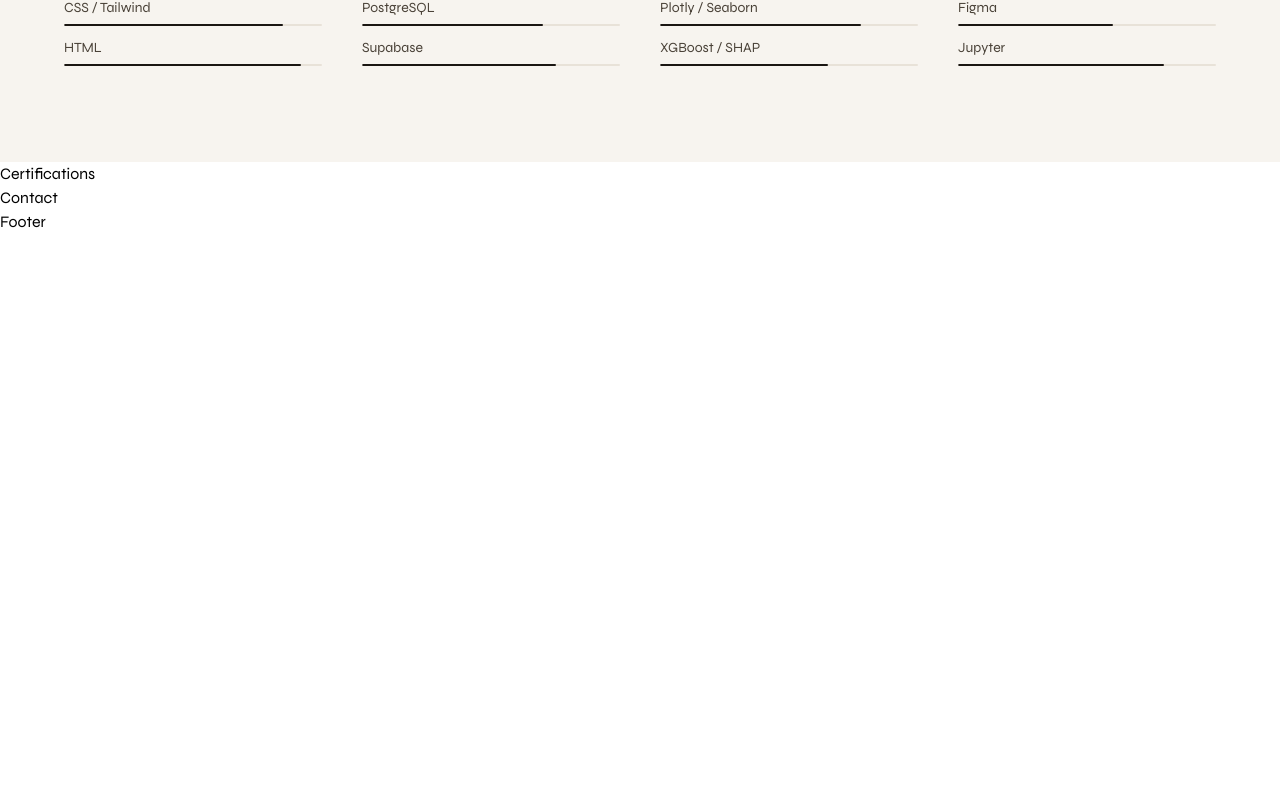
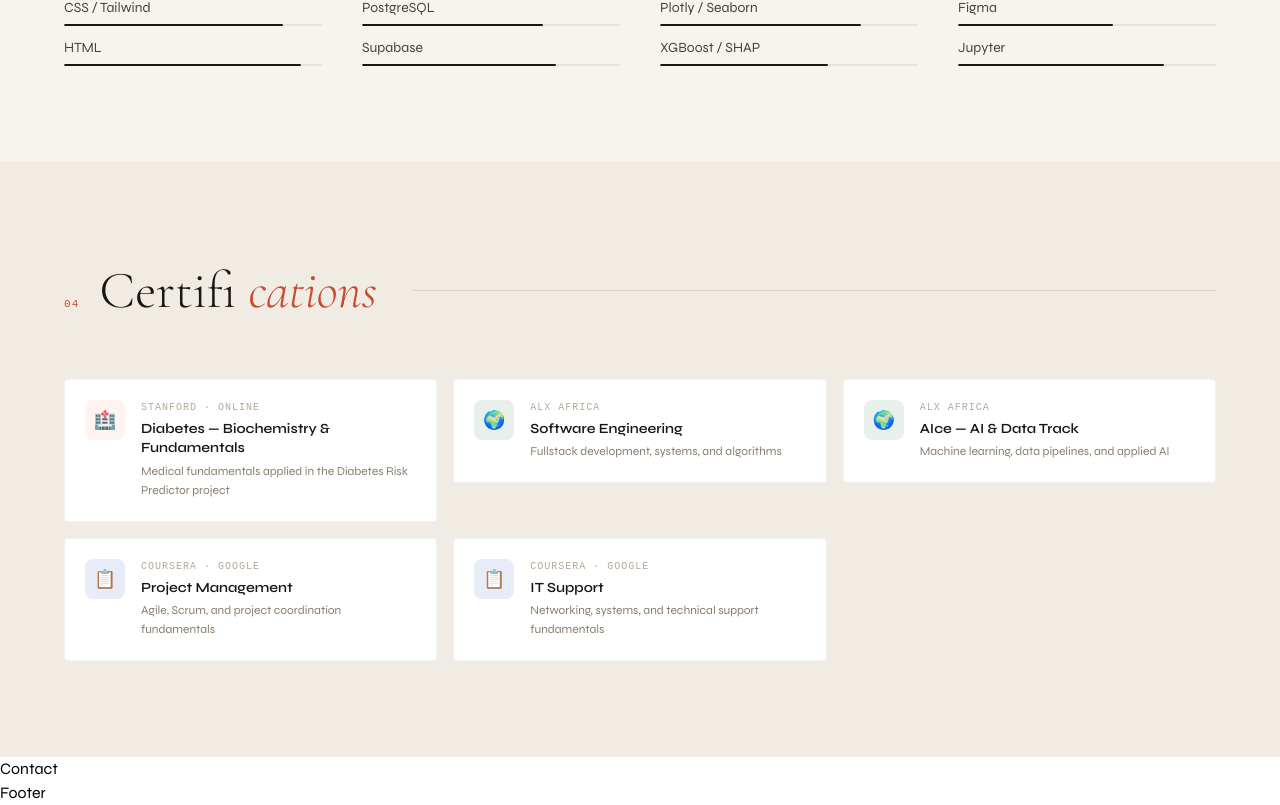
Before and after one commit to S-Osman4/Portfolio, a React (Vite) app: page / in a window 1280 px wide. Shown: the part 3862-4667 px from the top of the page. Before the commit the page ends 4096 px from the top, so only its background shows below. Built offline with nearby package versions, Linux system fonts and the light colour scheme.

Commit message:
feat(certifications): add certifications section with credential links

```diff
--- a/src/components/sections/Certifications.tsx
+++ b/src/components/sections/Certifications.tsx
@@ -1 +1,121 @@
-export default function Certifications() { return <section id="certifications"><p>Certifications</p></section> }
+/**
+ * Certifications.tsx
+ * Renders certification cards in a responsive grid.
+ * Reads from data/certifications.ts — no content hardcoded here.
+ * Each card links to the credential when a URL is provided.
+ */
+
+import { motion } from 'framer-motion'
+import SectionHeader from '../ui/SectionHeader'
+import { certifications } from '../../data/certifications'
+import type { Certification } from '../../types'
+
+/** Emoji icon and background colour per issuer */
+const ISSUER_STYLE: Record<string, { icon: string; bg: string }> = {
+    'Stanford · Online': { icon: '🏥', bg: 'bg-[#fef3ee]' },
+    'ALX Africa': { icon: '🌍', bg: 'bg-[#e8f0ec]' },
+    'Coursera · Google': { icon: '📋', bg: 'bg-[#e8ecf8]' },
+}
+
+/** Fallback style for any issuer not listed above */
+const FALLBACK_STYLE = { icon: '🎓', bg: 'bg-[#f0ece4]' }
+
+export default function Certifications() {
+    return (
+        <section
+            id="certifications"
+            className="py-24 px-6 md:px-12 bg-[#f0ece4]"
+        >
+            <div className="max-w-6xl mx-auto">
+
+                <SectionHeader num="04" title="Certifi" accent="cations" />
+
+                <div className="grid grid-cols-1 sm:grid-cols-2 lg:grid-cols-3 gap-4">
+                    {certifications.map((cert, index) => (
+                        <CertCard key={cert.id} cert={cert} index={index} />
+                    ))}
+                </div>
+
+            </div>
+        </section>
+    )
+}
+
+/** ─────────────────────────────────────────────
+ * CertCard
+ * Single certification card.
+ * Renders as an anchor when credentialUrl exists,
+ * otherwise a plain div — keeps semantics correct.
+ * ───────────────────────────────────────────── */
+interface CertCardProps {
+    cert: Certification
+    index: number
+}
+
+function CertCard({ cert, index }: CertCardProps) {
+    const { issuer, name, detail, credentialUrl } = cert
+    const style = ISSUER_STYLE[issuer] ?? FALLBACK_STYLE
+
+    /** Shared classes for both the link and div variants */
+    const cardClasses =
+        'flex gap-4 items-start bg-white border border-black/5 rounded-sm p-5 transition-all duration-200 hover:-translate-y-1 hover:shadow-lg hover:shadow-black/5 hover:border-black/10'
+
+    const content = (
+        <>
+            {/* Icon */}
+            <div
+                className={`w-10 h-10 rounded-lg flex items-center justify-center text-lg shrink-0 ${style.bg}`}
+                aria-hidden="true"
+            >
+                {style.icon}
+            </div>
+
+            {/* Text */}
+            <div className="flex flex-col gap-1 min-w-0">
+                <p className="font-mono text-[10px] tracking-widest uppercase text-[#b5a898]">
+                    {issuer}
+                </p>
+                <p className="text-sm font-semibold text-[#1a1612] leading-snug">
+                    {name}
+                </p>
+                <p className="text-xs text-[#8a7d6e] leading-relaxed">
+                    {detail}
+                </p>
+
+                {/* Credential link indicator */}
+                {credentialUrl && credentialUrl !== '#' && (
+                    <p className="font-mono text-[10px] tracking-wide text-[#c84b2f] mt-1">
+                        View credential →
+                    </p>
+                )}
+            </div>
+        </>
+    )
+
+    return (
+        <motion.div
+            initial={{ opacity: 0, y: 20 }}
+            whileInView={{ opacity: 1, y: 0 }}
+            viewport={{ once: true, margin: '-40px' }}
+            transition={{ duration: 0.5, delay: index * 0.07, ease: 'easeOut' }}
+        >
+            {credentialUrl && credentialUrl !== '#' ? (
+                <a
+
+                    href={credentialUrl}
+                    target="_blank"
+                    rel="noopener noreferrer"
+                    className={cardClasses}
+                    aria-label={`View credential for ${name}`}
+                >
+                    {content}
+                </a>
+            ) : (
+                <div className={cardClasses}>
+                    {content}
+                </div>
+            )
+            }
+        </motion.div >
+    )
+}
```
